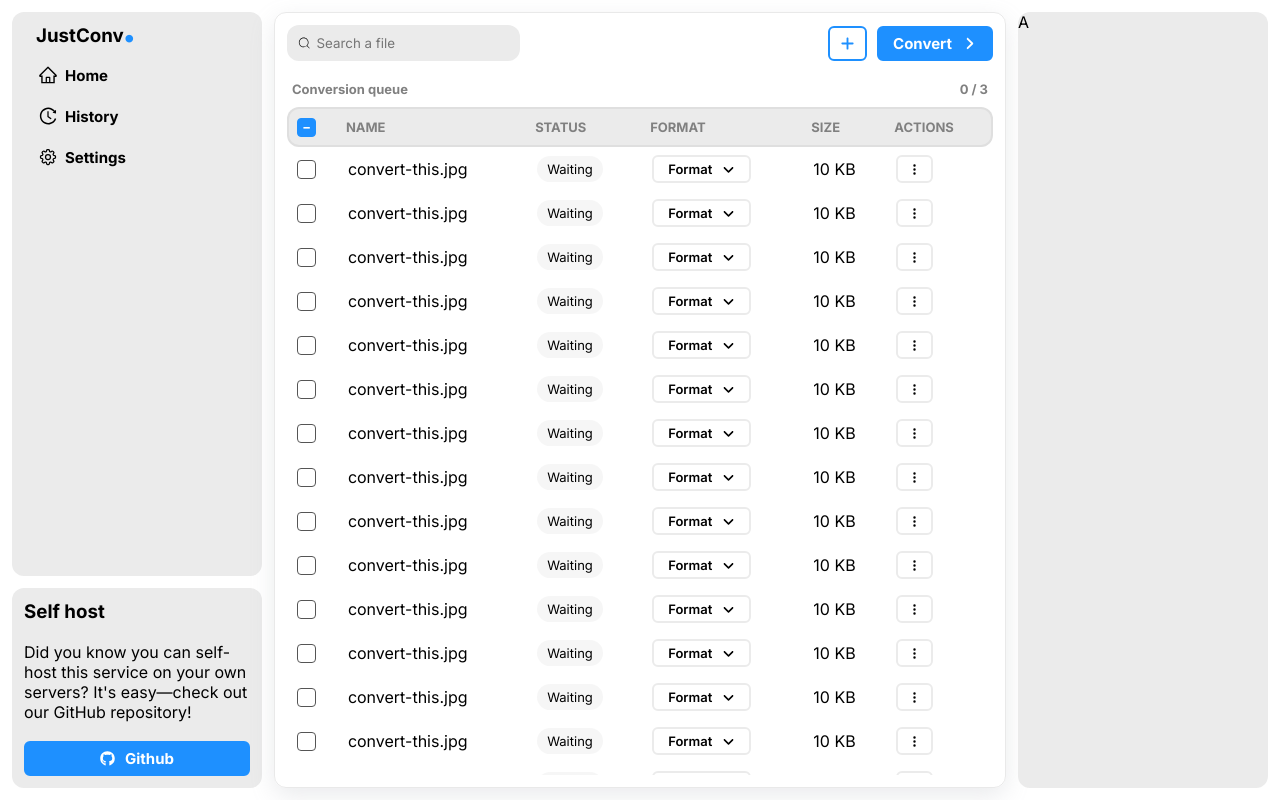
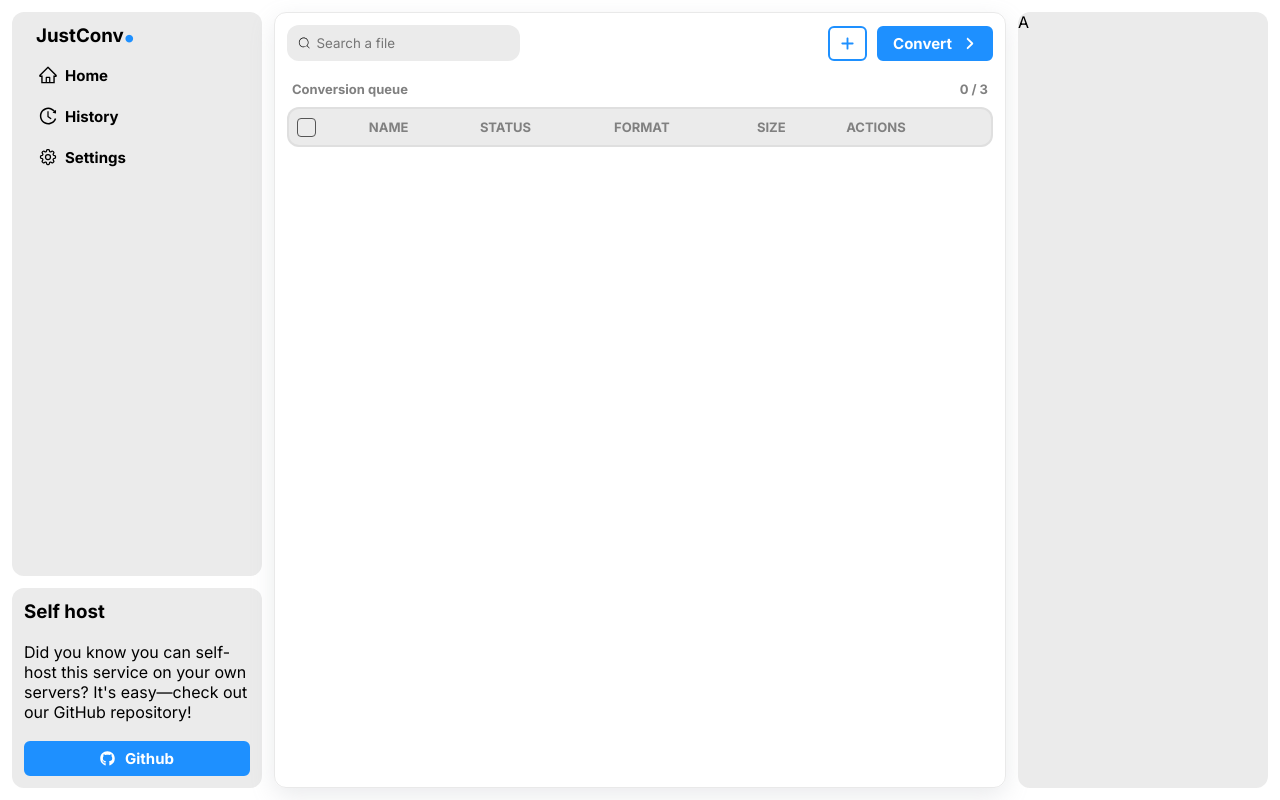
Before and after one commit to henriquemdimer/justconv, a React (Vite) app in the folder web/: page / in a window 1280 px wide. Built offline with nearby package versions, Linux system fonts and the light colour scheme.

Commit message:
feat(web): implement file upload & table selection

```diff
--- a/web/src/app/routes/home/index.tsx
+++ b/web/src/app/routes/home/index.tsx
@@ -20,13 +20,13 @@ export default function HomePage() {
 
 	return (
 		<DefaultLayout>
-			<input onChange={() => onFileUpload()} ref={inputRef} type="file" id="fileUpload" />
+			<input multiple onChange={() => onFileUpload()} ref={inputRef} type="file" id="fileUpload" />
 			<div id="home__convert">
 				<div id="home__convert__header">
 					<Input placeholder="Search a file" startContent={<CiSearch />} />
 					<div id="home__convert__header__actions">
 						<Button onClick={() => inputRef.current?.click()} variant="outline" isIconOnly color="primary" startContent={<FaPlus />} />
-						<Button onClick={() => app.state.dispatch(app.state.reducers.queue.setName(Date.now().toString()))} color="primary" endContent={<FaAngleRight />}>Convert</Button>
+						<Button color="primary" endContent={<FaAngleRight />}>Convert</Button>
 					</div>
 				</div>
 				<Queue />
--- a/web/src/components/ui/checkbox/index.tsx
+++ b/web/src/components/ui/checkbox/index.tsx
@@ -5,7 +5,7 @@ export interface CheckboxProps {
     children?: ReactNode;
     onChange?: (active: boolean) => void;
     isIndeterminate?: boolean;
-    isChecked?: boolean;
+    isChecked?: boolean | null;
 }
 
 export default function Checkbox(props: CheckboxProps) {
@@ -18,7 +18,7 @@ export default function Checkbox(props: CheckboxProps) {
 
     return (
         <div onClick={handleOnClick} className={`checkbox ${props.isIndeterminate ? "checkbox--indeterminate" : ""}`}>
-            <input checked={props.isChecked || props.isIndeterminate} ref={inputRef} type="checkbox" />
+            <input checked={props.isChecked === null ? props.isIndeterminate : props.isChecked} ref={inputRef} type="checkbox" />
             <span className="checkbox__checkmark"></span>
             {props.children}
         </div>
--- a/web/src/features/queue/components/conversion/index.tsx
+++ b/web/src/features/queue/components/conversion/index.tsx
@@ -6,25 +6,42 @@ import { useState } from "react";
 import { FaAngleDown, FaRegTrashCan, FaDownload } from "react-icons/fa6";
 import Checkbox from "@/components/ui/checkbox";
 import { BsThreeDotsVertical } from "react-icons/bs";
+import { ConversionFormat } from "@/lib/core/conversion";
 
-export default function Conversion() {
+export interface ConversionProps {
+    id: string;
+    name: string;
+    size: string;
+    format: ConversionFormat;
+    status: string;
+    onCheck?: (state: boolean) => void
+    isChecked?: boolean;
+}
+
+export default function Conversion(props: ConversionProps) {
     const [formatSelectionMenuActive, setFormatSelectionMenuActive] = useState(false);
     const [actionsMenuActive, setActionsMenuActive] = useState(false);
 
     return (
         <>
-            <td><Checkbox /></td>
-            <td>convert-this.jpg</td>
-            <td><Tag color="default">Waiting</Tag></td>
+            <td><Checkbox isChecked={props.isChecked} onChange={props.onCheck} /></td>
+            <td>{props.name}</td>
+            <td><Tag color="default">{props.status}</Tag></td>
             <td>
                 <Dropdown onClose={() => setFormatSelectionMenuActive(false)} active={formatSelectionMenuActive}>
-                    <Button onClick={() => setFormatSelectionMenuActive(!formatSelectionMenuActive)} variant="outline" size="sm" endContent={<FaAngleDown />}>Format</Button>
+                    <Button onClick={() => setFormatSelectionMenuActive(!formatSelectionMenuActive)} variant="outline" size="sm" endContent={<FaAngleDown />}>
+                        {props.format.to ? (
+                            <span>{props.format.from} -&gt; {props.format.to}</span>
+                        ) : (
+                            <span>Format</span>
+                        )}
+                    </Button>
                     <DropdownMenu>
                         <FormatsTable isLoading />
                     </DropdownMenu>
                 </Dropdown>
             </td>
-            <td>10 KB</td>
+            <td>{props.size}</td>
             <td>
                 <Dropdown active={actionsMenuActive} onClose={() => setActionsMenuActive(false)}>
                     <Button onClick={() => setActionsMenuActive(!actionsMenuActive)} variant="outline" isIconOnly size="sm" startContent={<BsThreeDotsVertical />} />
--- a/web/src/features/queue/queue.scss
+++ b/web/src/features/queue/queue.scss
@@ -3,6 +3,7 @@
     flex-direction: column;
     gap: var(--queue-flex-gap);
     overflow: auto;
+    height: 100%;
 
     &::-webkit-scrollbar {
         width: var(--queue-scrollbar-width);
--- a/web/src/features/queue/queue.tsx
+++ b/web/src/features/queue/queue.tsx
@@ -1,8 +1,31 @@
 import "./queue.scss";
 import Conversion from "./components/conversion";
 import Checkbox from "@/components/ui/checkbox";
+import { useLibState } from "@/lib/core/state/manager";
+import { IQueueState } from "@/lib/core/app/app_state";
+import { app } from "@/lib";
+import { useState } from "react";
 
 export default function Queue() {
+    const convs = useLibState<IQueueState>(app.state.reducers.queue);
+    const [checked, setChecked] = useState<string[]>([]);
+
+    function updateSelectionList(id: string, state: boolean) {
+        if (state) {
+            setChecked([...checked, id]);
+        } else {
+            setChecked(checked.filter((i) => i !== id));
+        }
+    }
+
+    function checkAll() {
+        if (checked.length >= convs.queue.size) {
+            setChecked([]);
+        } else {
+            setChecked(Array.from(convs.queue.values().map((c) => c.id)));
+        }
+    }
+
     return (
         <div id="queue">
             <div id="queue__header">
@@ -13,7 +36,7 @@ export default function Queue() {
                 <table>
                     <thead>
                         <tr>
-                            <th><Checkbox isIndeterminate /></th>
+                            <th><Checkbox onChange={() => checkAll()} isChecked={convs.queue.size > 1 && convs.queue.size === checked.length ? true : null} isIndeterminate={checked.length > 0 && checked.length < convs.queue.size} /></th>
                             <th>Name</th>
                             <th>Status</th>
                             <th>Format</th>
@@ -22,9 +45,9 @@ export default function Queue() {
                         </tr>
                     </thead>
                     <tbody>
-                        {new Array(20).fill('a').map(() => (
+                        {convs.queue.values().map((conv) => (
                             <tr>
-                                <Conversion />
+                                <Conversion isChecked={checked.includes(conv.id) || false} onCheck={(state) => updateSelectionList(conv.id, state)} id={conv.id} name={conv.name} size={conv.size} status={conv.status} format={conv.format} />
                             </tr>
                         ))}
                     </tbody>
--- a/web/src/lib/core/app/app.ts
+++ b/web/src/lib/core/app/app.ts
@@ -1,3 +1,5 @@
+import { convertBytesAuto } from "@/utils/convert";
+import { Conversion } from "../conversion";
 import { Server } from "../server";
 import { StateManager } from "../state/manager";
 import { QueueState } from "./app_state";
@@ -13,7 +15,10 @@ export class App {
 
     public uploadFiles(files: FileList) {
         for (const file of files) {
-            alert(file.name)
+            const typeSplit = file.type.split('/');
+            const type = typeSplit[typeSplit.length - 1];
+            const conv = new Conversion(file.name, { from: type }, convertBytesAuto(file.size));
+            this.state.dispatch(this.state.reducers.queue.append(conv));
         }
     }
 }
--- a/web/src/lib/core/app/app_state.ts
+++ b/web/src/lib/core/app/app_state.ts
@@ -1,20 +1,21 @@
+import { Conversion } from "../conversion";
 import { State } from "../state/state";
 
 export interface IQueueState {
-    name: string;
+    queue: Map<string, Conversion>;
 }
 
 export class QueueState extends State<IQueueState> {
-    private name = "";
+    private queue: Map<string, Conversion> = new Map();
 
     public get data() {
         return {
-            name: this.name
+            queue: this.queue
         }
     }
 
-    public setName(name: string) {
-        this.name = name;
+    public append(conv: Conversion) {
+        this.queue.set(conv.id, conv);
         return this;
     }
 }
--- /dev/null
+++ b/web/src/lib/core/conversion.ts
@@ -0,0 +1,18 @@
+export interface ConversionFormat {
+    from: string;
+    to?: string;
+}
+
+export const ConversionStatus = {
+    "WAITING": "Waiting",
+    "PENDING": "Pending",
+    "RUNNING": "Running",
+    "DONE": "Done",
+}
+
+export class Conversion {
+    public readonly id = crypto.randomUUID();
+    public readonly status = ConversionStatus["WAITING"];
+
+    public constructor(public name: string, public format: ConversionFormat, public size: string) {}
+}
--- /dev/null
+++ b/web/src/utils/convert.ts
@@ -0,0 +1,11 @@
+export function convertBytesAuto(bytes: number) {
+    if (bytes < 1024) {
+        return `${bytes} B`;
+    } else if (bytes < 1024 * 1024) {
+        return `${(bytes / 1024).toFixed(2)} KB`;
+    } else if (bytes < 1024 * 1024 * 1024) {
+        return `${(bytes / (1024 * 1024)).toFixed(2)} MB`;
+    } else {
+        return `${(bytes / (1024 * 1024 * 1024)).toFixed(2)} GB`;
+    }
+}
```
